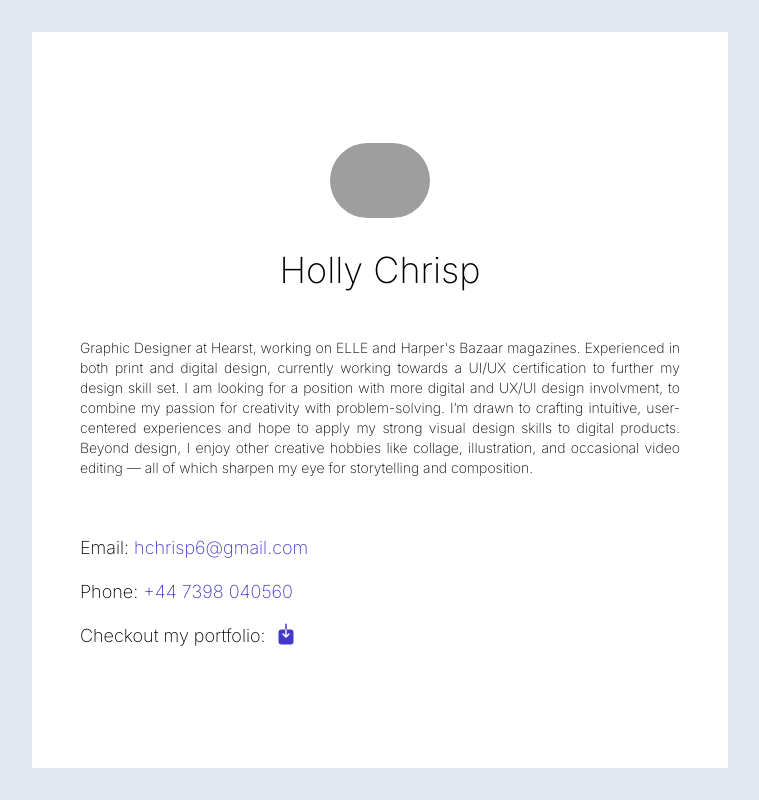
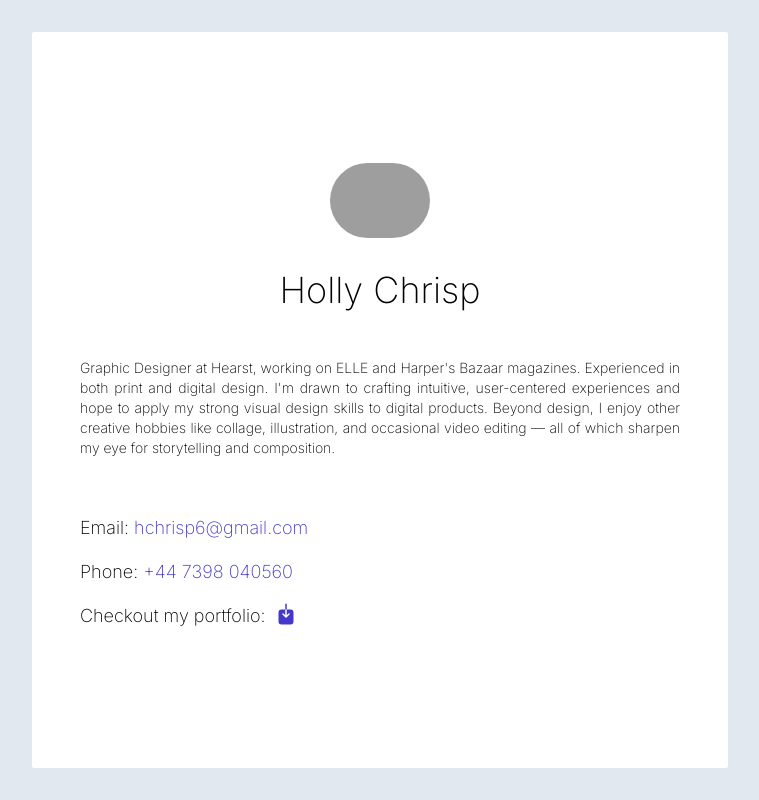
Before and after one commit to HollyChrisp/portfolio, a Next.js app: page / in a window 1280 px wide. Shown: the whole page, without its empty margins (260-1019 px from the left). Built offline with nearby package versions, Linux system fonts and the light colour scheme; grey boxes are pictures that could not be loaded.

Commit message:
new copy removing ui/ux references

```diff
--- a/src/components/Contact.tsx
+++ b/src/components/Contact.tsx
@@ -20,7 +20,7 @@ export const Contact = () => (
                 <h3 className='text-4xl'>Holly Chrisp</h3>
             </div>
             <div className='text-sm text-left md:text-justify  mb-12 max-w-[600px]'>
-                <p>Graphic Designer at Hearst, working on ELLE and Harper's Bazaar magazines. Experienced in both print and digital design, currently working towards a UI/UX certification to further my design skill set. I am looking for a position with more digital and UX/UI design involvment, to combine my passion for creativity with problem-solving. I’m drawn to crafting intuitive, user-centered experiences and hope to apply my strong visual design skills to digital products. Beyond design, I enjoy other creative hobbies like collage, illustration, and occasional video editing — all of which sharpen my eye for storytelling and composition.</p>
+                <p>Graphic Designer at Hearst, working on ELLE and Harper's Bazaar magazines. Experienced in both print and digital design. I'm drawn to crafting intuitive, user-centered experiences and hope to apply my strong visual design skills to digital products. Beyond design, I enjoy other creative hobbies like collage, illustration, and occasional video editing — all of which sharpen my eye for storytelling and composition.</p>
             </div>
             <div className='flex flex-col items-start'>
                 <p className='text-lg my-2'>Email: <Link href='mailto:hchrisp6@gmail.com'>hchrisp6@gmail.com</Link></p>
```
